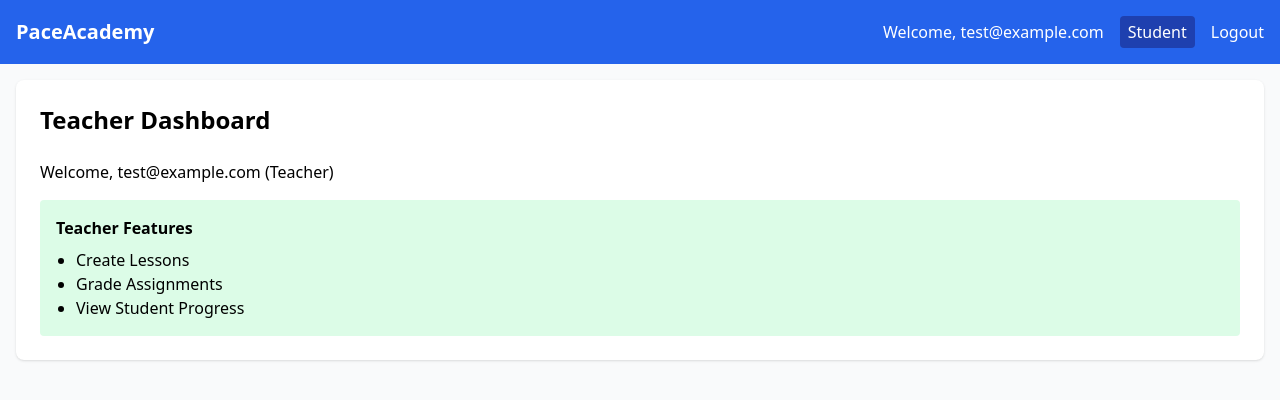
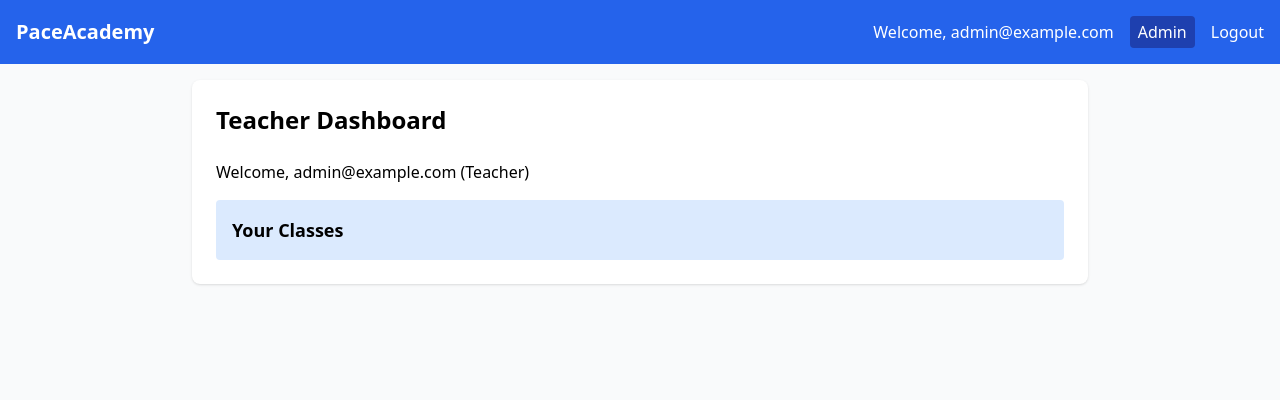
Before and after one commit to AdamDono/pace, a Flask app: template app/templates/teacher/dashboard.html in a window 1280 px wide. Shown: the top 400 px of the page. Run offline with Flask 3, Linux system fonts and the light colour scheme; the template is opened without the code that fills it: values that come from a table or form of the project are taken from there, others are empty; a user stored in the database is signed in; some libraries are stand-ins or nearby versions.

Commit message:
user auth works can register and login as different users

```diff
--- a/app/routes/auth.py
+++ b/app/routes/auth.py
@@ -63,4 +63,6 @@ def redirect_based_on_role():
         return redirect(url_for('admin.dashboard'))
     elif current_user.role == 'teacher':
         return redirect(url_for('teacher.dashboard'))
-    return redirect(url_for('student.dashboard'))
+    elif current_user.role == 'student':
+        return redirect(url_for('student.dashboard'))
+    return redirect(url_for('auth.login'))  # fallback
--- a/app/routes/teacher.py
+++ b/app/routes/teacher.py
@@ -1,11 +1,11 @@
 from flask import Blueprint, render_template
 from flask_login import login_required, current_user
 
-teacher_bp = Blueprint('teacher', __name__)
+teacher_bp = Blueprint('teacher', __name__, url_prefix='/teacher')
 
-@teacher_bp.route('/teacher/dashboard')
+@teacher_bp.route('/dashboard')
 @login_required
 def dashboard():
     if current_user.role != 'teacher':
         return redirect(url_for('auth.login'))
-    return render_template('teacher/dashboard.html')
+    return render_template('teacher/dashboard.html', user=current_user)
--- a/app/templates/teacher/dashboard.html
+++ b/app/templates/teacher/dashboard.html
@@ -1,17 +1,13 @@
 {% extends "base.html" %}
 
 {% block content %}
-<div class="bg-white p-6 rounded-lg shadow">
+<div class="max-w-4xl mx-auto p-6 bg-white rounded-lg shadow">
     <h1 class="text-2xl font-bold mb-6">Teacher Dashboard</h1>
-    <p class="mb-4">Welcome, {{ current_user.email }} (Teacher)</p>
+    <p class="mb-4">Welcome, {{ user.email }} (Teacher)</p>
     <div class="space-y-4">
-        <div class="p-4 bg-green-100 rounded">
-            <h2 class="font-bold">Teacher Features</h2>
-            <ul class="list-disc pl-5 mt-2">
-                <li>Create Lessons</li>
-                <li>Grade Assignments</li>
-                <li>View Student Progress</li>
-            </ul>
+        <div class="p-4 bg-blue-100 rounded">
+            <h2 class="font-bold text-lg">Your Classes</h2>
+            <!-- Teacher-specific content here -->
         </div>
     </div>
 </div>
--- a/requirements.txt
+++ b/requirements.txt
@@ -1,6 +1,7 @@
 flask==3.0.0
 flask-sqlalchemy==3.1.1
 flask-login==0.6.3
+flask-wtf==1.2.1
 psycopg2-binary==2.9.9
 python-dotenv==1.0.0
-flask-wtf==1.2.1
+werkzeug==2.3.7  # Version with reliable PBKDF2
--- a/run.py
+++ b/run.py
@@ -3,22 +3,28 @@ from app.models import User
 
 app = create_app()
 
-if __name__ == '__main__':
+def initialize_database():
     with app.app_context():
-        # Drop all tables first (only for development)
-        db.drop_all()
-
-        # Create all tables
+        print("Creating database tables...")
         db.create_all()
 
-        # Add test user
-        if not User.query.filter_by(email='test@example.com').first():
-            user = User(
-                email='test@example.com',
-                password='unhashed_for_now',
-                role='student'
+        # Check if tables were created
+        from sqlalchemy import inspect
+        inspector = inspect(db.engine)
+        if 'users' not in inspector.get_table_names():
+            raise RuntimeError("Failed to create 'users' table!")
+
+        # Create initial admin user if none exists
+        if not User.query.first():
+            admin = User(
+                email='admin@example.com',
+                password='adminpassword',  # CHANGE THIS IN PRODUCTION!
+                role='admin'
             )
-            db.session.add(user)
+            db.session.add(admin)
             db.session.commit()
+            print("Created admin user: admin@example.com / adminpassword")
 
+if __name__ == '__main__':
+    initialize_database()
     app.run(debug=True)
```
Also changed, not shown: app/__init__.py (+12 -11 lines), app/models.py (+2 -10 lines), app/routes/admin.py (+4 -4 lines), app/routes/student.py (+4 -4 lines).
